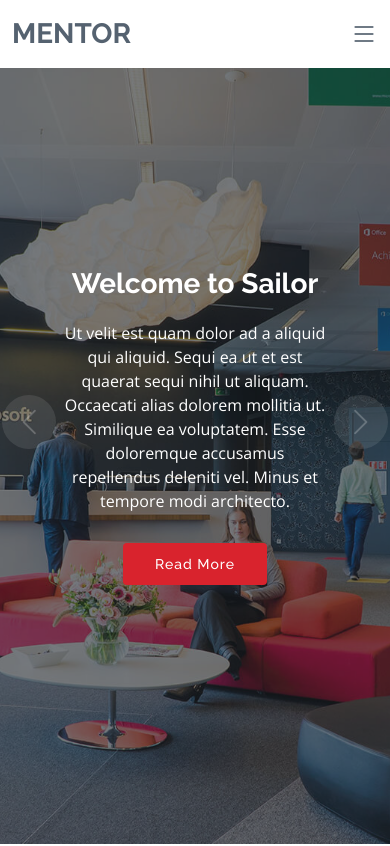
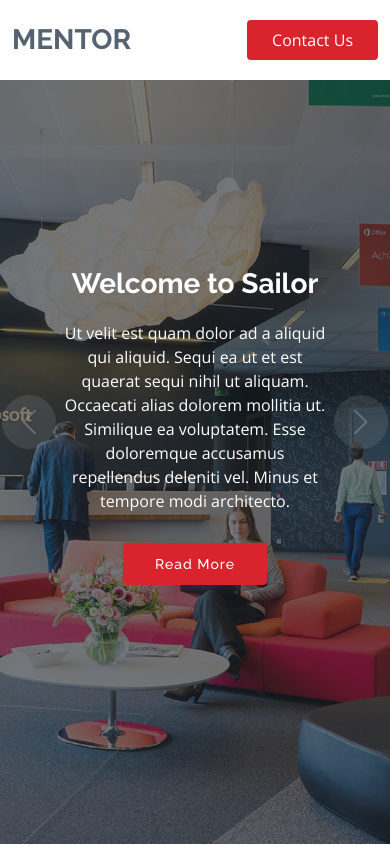
Before and after one commit to VirtualKraken/Mentor, a plain HTML site: page index.html in a window 390 px wide. Shown: the top 846 px of the page. Drawn offline with nearby package versions, Linux system fonts and the light colour scheme; a script that the page names is missing.

Commit message:
contact btn for mobile

```diff
--- a/assets/css/style.css
+++ b/assets/css/style.css
@@ -2121,3 +2121,18 @@ section {
 #footer .credits a:hover {
   color: white;
 }
+.ContactBtnMobile{
+  display: none;
+}
+@media screen and (max-width:990px) {
+  .ContactBtnMobile{
+    display: block;
+    background: var(--primaryBackground);
+    padding: 8px 25px;
+    margin-left: 30px;
+    border-radius: 4px;
+    font-weight: 400;
+    color: var(--primaryColor);
+  }
+
+}
--- a/index.html
+++ b/index.html
@@ -46,8 +46,10 @@
     <div class="container d-flex align-items-center">
 
       <h1 class="logo me-auto"><a href="index.html">Mentor</a></h1>
+      <a href="https://wa.me/7907514513" class="ContactBtnMobile">Contact Us</a>
+
       <!-- Uncomment below if you prefer to use an image logo -->
-      <!-- <a href="index.html" class="logo me-auto"><img src="assets/img/logo.png" alt="" class="img-fluid"></a>-->
+      <!-- <a href="index.html" class="logo me-auto"><img src="assets/img/logo.png" alt="" class="img-fluid"></a> -->
 
       <nav id="navbar" class="navbar">
         <ul>
@@ -79,7 +81,7 @@
 
           <li><a href="https://wa.me/7907514513" class="getstarted">Contact Us</a></li>
         </ul>
-        <i class="bi bi-list mobile-nav-toggle"></i>
+        <!-- <i class="bi bi-list mobile-nav-toggle"></i> -->
       </nav><!-- .navbar -->
 
     </div>
```
